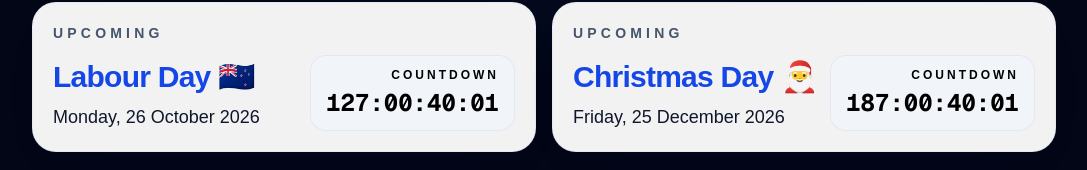
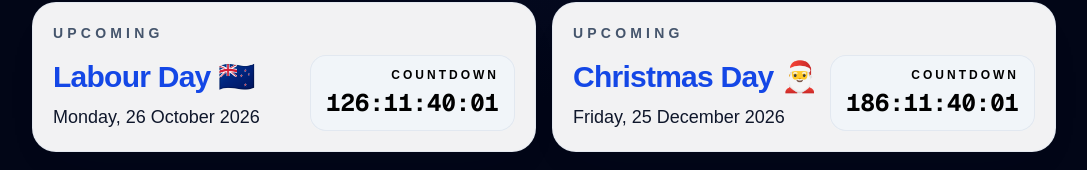
Before and after one commit to Sai-Panda/next-public-holiday-nz, a Next.js app: page / in a window 1280 px wide. Shown: the part 782-952 px from the top of the page, without its empty margins (96-1183 px from the left). Built offline with nearby package versions, Linux system fonts and the light colour scheme.

Commit message:
Refactoring and timechanges

```diff
--- a/app/components/holiday-countdown-page.tsx
+++ b/app/components/holiday-countdown-page.tsx
@@ -1,17 +1,14 @@
 "use client";
 
-import { Fragment, useEffect, useMemo, useState } from "react";
+import { Fragment, useEffect, useState } from "react";
 import Image from "next/image";
-import { HolidayTheme, Holiday } from "../types/holiday";
-import { getClosestUpcomingHolidayIndex, getTime } from "../util/holiday.util";
-
-type CountdownParts = {
-  days: number;
-  hours: number;
-  minutes: number;
-  seconds: number;
-  done: boolean;
-};
+import { HolidayTheme, Holiday, CountdownParts } from "../types/holiday";
+import {
+  getClosestUpcomingHolidayIndex,
+  getHolidaysAfterDate,
+  getTime,
+} from "../util/holiday.util";
+import { holidays } from "../types/holidays";
 
 const countdownLegend = ["Days", "Hours", "Minutes", "Seconds"] as const;
 
@@ -19,56 +16,6 @@ const defaultTheme: HolidayTheme = {
   backgroundClassName:
     "bg-[radial-gradient(circle_at_top,_#1d4ed8_0,_#1e3a8a_40%,_#172554_100%)]",
 };
-
-const holidaysMetadata: Holiday[] = [
-  {
-    name: "Matariki",
-    date: "2026-07-10",
-    infoUrl: "https://www.matariki.com/about",
-    theme: {
-      backgroundClassName: "bg-[#020617]",
-      backgroundStyle: {
-        backgroundImage:
-          "radial-gradient(circle at 50% 28%, rgba(59,130,246,0.22) 0%, rgba(30,64,175,0.16) 22%, rgba(2,6,23,0.94) 62%, rgba(2,6,23,1) 100%)",
-      },
-      overlays: (
-        <>
-          <div className="pointer-events-none absolute inset-0 bg-[radial-gradient(circle_at_76%_28%,rgba(255,255,255,0.95)_0,rgba(255,255,255,0.42)_5px,transparent_18px),radial-gradient(circle_at_72%_32%,rgba(255,255,255,0.85)_0,rgba(255,255,255,0.2)_4px,transparent_14px),radial-gradient(circle_at_80%_38%,rgba(255,255,255,0.7)_0,rgba(255,255,255,0.16)_3px,transparent_12px)] opacity-70" />
-        </>
-      ),
-      emoji: "🌌",
-    },
-  },
-  {
-    name: "Labour Day",
-    date: "2026-10-26",
-    infoUrl: "https://nzhistory.govt.nz/page/labour-day-0",
-    theme: {
-      emoji: "🇳🇿",
-    },
-  },
-  {
-    name: "Christmas Day",
-    date: "2026-12-25",
-    infoUrl: "https://nzhistory.govt.nz/culture/kiwi-christmas",
-    theme: {
-      backgroundClassName: "bg-[#0f1a0f]",
-      backgroundStyle: {
-        backgroundImage:
-          "radial-gradient(circle at 50% 20%, rgba(220,38,38,0.28) 0%, rgba(185,28,28,0.14) 25%, rgba(15,26,15,0.96) 65%, rgba(15,26,15,1) 100%)",
-      },
-      overlays: (
-        <>
-          <div className="pointer-events-none absolute inset-0 bg-[radial-gradient(circle_at_30%_15%,rgba(220,38,38,0.18)_0%,transparent_50%),radial-gradient(circle_at_70%_10%,rgba(34,197,94,0.14)_0%,transparent_45%),radial-gradient(circle_at_50%_80%,rgba(220,38,38,0.1)_0%,transparent_50%)]" />
-        </>
-      ),
-      titleClassName:
-        "text-red-400 drop-shadow-[0_12px_30px_rgba(220,38,38,0.45)]",
-      emoji: "🎅",
-    },
-  },
-];
-
 
 const getCountdownParts = (date: string, now: number): CountdownParts => {
   const diff = Math.max(0, getTime(date) - now);
@@ -154,26 +101,15 @@ export default function HolidayCountdownPage({ simulatedNow }: HolidayCountdownP
     return () => clearInterval(interval);
   }, [simulatedNow]);
 
-  const holidays = useMemo(() => {
-    return [...holidaysMetadata].sort((a, b) => a.date.localeCompare(b.date));
-  }, []);
+  const closestUpcomingHolidayIndex = getClosestUpcomingHolidayIndex(holidays, now);
 
-  const closestUpcomingHolidayIndex = getClosestUpcomingHolidayIndex(holidaysMetadata, now);
-
-  const orderedHolidays =
-    closestUpcomingHolidayIndex <= 0
-      ? holidays
-      : [
-          ...holidays.slice(closestUpcomingHolidayIndex),
-          ...holidays.slice(0, closestUpcomingHolidayIndex),
-        ];
-
-  const nextHoliday = holidaysMetadata[closestUpcomingHolidayIndex];
+  const nextHoliday = holidays[closestUpcomingHolidayIndex];
   const nextHolidayCountdown = getCountdownParts(nextHoliday.date, now);
   const nextHolidayCountdownValues = formatCountdownValues(nextHolidayCountdown);
   const nextHolidayInfoUrl = nextHoliday.infoUrl;
   const theme = { ...defaultTheme, ...nextHoliday.theme };
-  const supportingHolidays = orderedHolidays.slice(1);
+
+  const upcomingHolidays = getHolidaysAfterDate(nextHoliday.date, holidays);
 
 
   return (
@@ -247,7 +183,7 @@ export default function HolidayCountdownPage({ simulatedNow }: HolidayCountdownP
           </div>
         </div>
 
-        {supportingHolidays.length > 0 ? (
+        {upcomingHolidays.length > 0 ? (
           <section className="mx-auto mt-10 w-full max-w-5xl pb-8 sm:mt-14">
             <div className="flex flex-col gap-2 sm:flex-row sm:items-end sm:justify-between">
               <h3 className="text-3xl font-black tracking-tight text-white sm:text-4xl">
@@ -259,7 +195,7 @@ export default function HolidayCountdownPage({ simulatedNow }: HolidayCountdownP
             </div>
 
             <div className="mt-6 grid gap-4 md:grid-cols-2">
-              {supportingHolidays.map((holiday) => {
+              {upcomingHolidays.map((holiday) => {
                 const countdown = getCountdownParts(holiday.date, now);
 
                 return (
--- a/app/dev/page.tsx
+++ b/app/dev/page.tsx
@@ -1,4 +1,5 @@
 import HolidayCountdownPage from "@/app/components/holiday-countdown-page";
+import { getTime } from "@/app/util/holiday.util";
 import { notFound } from "next/navigation";
 
 type DevPageProps = {
@@ -7,7 +8,7 @@ type DevPageProps = {
 
 export default async function Dev({ searchParams }: DevPageProps) {
   const { date } = await searchParams;
-  const simulatedNow = date ? new Date(date).getTime() : undefined;
+  const simulatedNow = date ? getTime(date) : undefined;
   const validSimulatedNow =
     simulatedNow !== undefined && !isNaN(simulatedNow) ? simulatedNow : undefined;
 
--- /dev/null
+++ b/app/types/holidays.tsx
@@ -0,0 +1,50 @@
+import { Holiday } from "../types/holiday";
+
+export const holidays: Holiday[] = [
+  {
+    name: "Matariki",
+    date: "2026-07-10",
+    infoUrl: "https://www.matariki.com/about",
+    theme: {
+      backgroundClassName: "bg-[#020617]",
+      backgroundStyle: {
+        backgroundImage:
+          "radial-gradient(circle at 50% 28%, rgba(59,130,246,0.22) 0%, rgba(30,64,175,0.16) 22%, rgba(2,6,23,0.94) 62%, rgba(2,6,23,1) 100%)",
+      },
+      overlays: (
+        <>
+          <div className="pointer-events-none absolute inset-0 bg-[radial-gradient(circle_at_76%_28%,rgba(255,255,255,0.95)_0,rgba(255,255,255,0.42)_5px,transparent_18px),radial-gradient(circle_at_72%_32%,rgba(255,255,255,0.85)_0,rgba(255,255,255,0.2)_4px,transparent_14px),radial-gradient(circle_at_80%_38%,rgba(255,255,255,0.7)_0,rgba(255,255,255,0.16)_3px,transparent_12px)] opacity-70" />
+        </>
+      ),
+      emoji: "🌌",
+    },
+  },
+  {
+    name: "Labour Day",
+    date: "2026-10-26",
+    infoUrl: "https://nzhistory.govt.nz/page/labour-day-0",
+    theme: {
+      emoji: "🇳🇿",
+    },
+  },
+  {
+    name: "Christmas Day",
+    date: "2026-12-25",
+    infoUrl: "https://nzhistory.govt.nz/culture/kiwi-christmas",
+    theme: {
+      backgroundClassName: "bg-[#0f1a0f]",
+      backgroundStyle: {
+        backgroundImage:
+          "radial-gradient(circle at 50% 20%, rgba(220,38,38,0.28) 0%, rgba(185,28,28,0.14) 25%, rgba(15,26,15,0.96) 65%, rgba(15,26,15,1) 100%)",
+      },
+      overlays: (
+        <>
+          <div className="pointer-events-none absolute inset-0 bg-[radial-gradient(circle_at_30%_15%,rgba(220,38,38,0.18)_0%,transparent_50%),radial-gradient(circle_at_70%_10%,rgba(34,197,94,0.14)_0%,transparent_45%),radial-gradient(circle_at_50%_80%,rgba(220,38,38,0.1)_0%,transparent_50%)]" />
+        </>
+      ),
+      titleClassName:
+        "text-red-400 drop-shadow-[0_12px_30px_rgba(220,38,38,0.45)]",
+      emoji: "🎅",
+    },
+  },
+];
--- a/app/util/holiday.util.ts
+++ b/app/util/holiday.util.ts
@@ -1,6 +1,45 @@
 import { Holiday } from "../types/holiday";
 
-export const getTime = (date: string) => new Date(date).getTime();
+const nzOffsetFormatter = new Intl.DateTimeFormat("en-NZ", {
+  timeZone: "Pacific/Auckland",
+  timeZoneName: "shortOffset",
+});
+
+const getNzOffsetMinutes = (timestamp: number) => {
+  const timeZoneName = nzOffsetFormatter
+    .formatToParts(new Date(timestamp))
+    .find((part) => part.type === "timeZoneName")?.value;
+
+  if (!timeZoneName) {
+    throw new Error("Failed to resolve Pacific/Auckland offset");
+  }
+
+  const match = /^GMT([+-])(\d{1,2})(?::(\d{2}))?$/.exec(timeZoneName);
+
+  if (!match) {
+    throw new Error(`Unexpected Pacific/Auckland offset format: ${timeZoneName}`);
+  }
+
+  const sign = match[1] === "-" ? -1 : 1;
+  const hours = Number(match[2]);
+  const minutes = Number(match[3] ?? "0");
+
+  return sign * (hours * 60 + minutes);
+};
+
+const nzDatePattern = /^\d{4}-\d{2}-\d{2}$/;
+
+export const getTime = (date: string) => {
+  if (!nzDatePattern.test(date)) {
+    return new Date(date).getTime();
+  }
+
+  const [year, month, day] = date.split("-").map(Number);
+  const utcMidnight = Date.UTC(year, month - 1, day, 0, 0, 0);
+  const offsetMinutes = getNzOffsetMinutes(utcMidnight);
+
+  return utcMidnight - offsetMinutes * 60 * 1000;
+};
 
 export const getClosestUpcomingHolidayIndex = (holidays: Holiday[], now: number) => {
   let closestIndex = -1;
@@ -16,3 +55,7 @@ export const getClosestUpcomingHolidayIndex = (holidays: Holiday[], now: number)
 
   return closestIndex;
 };
+
+export const getHolidaysAfterDate = (date: string, holidays: Holiday[]) => {
+    return holidays.filter((holiday) => new Date(holiday.date) > new Date(date))
+}
```
Also changed, not shown: app/types/holiday.ts (+8 -0 lines).
